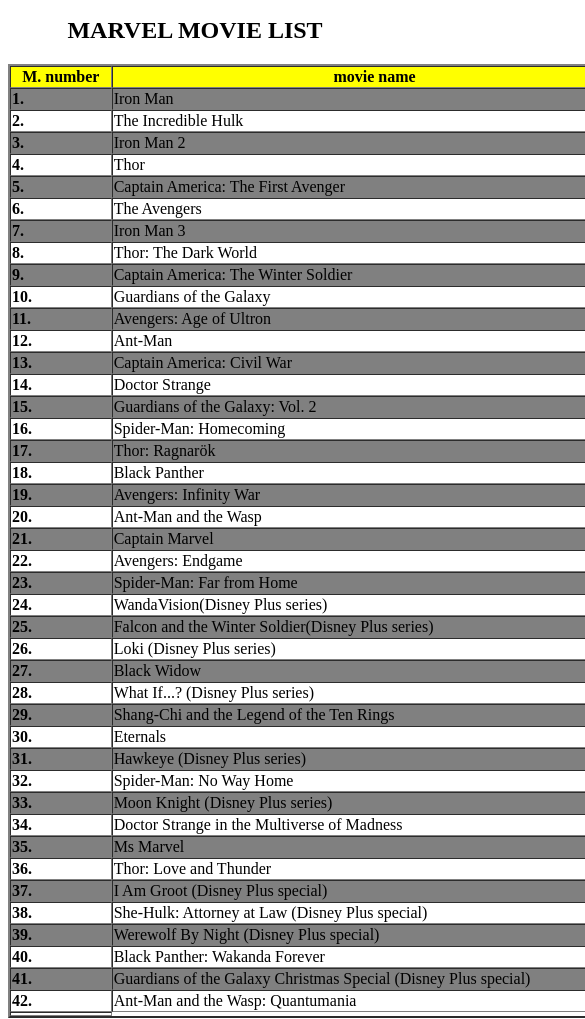
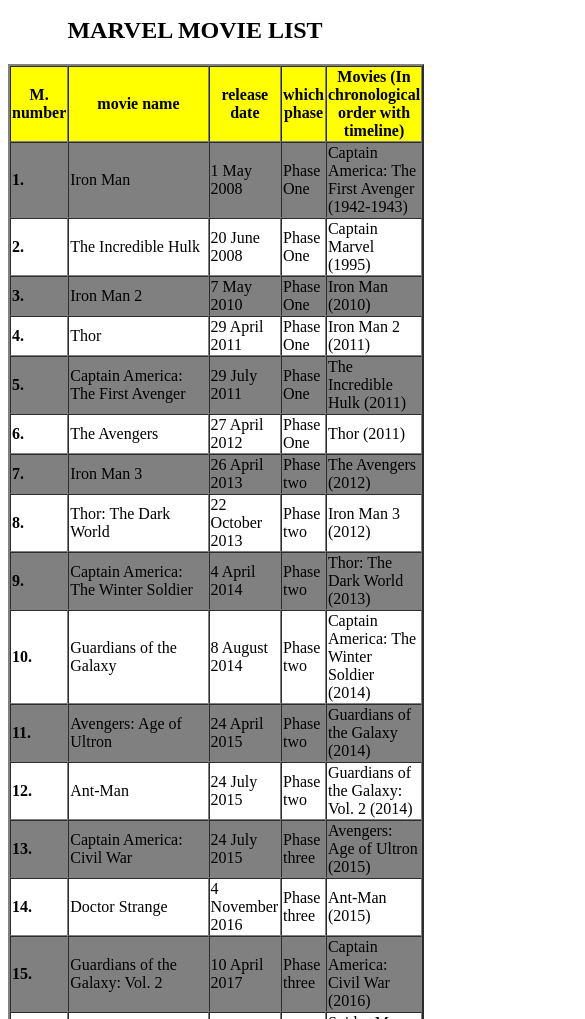
Before and after one commit to darshilss/hollywoodsociety, a plain HTML site: page MARVELSTUDIOS.html in a window 390 px wide. Shown: the part 1354-2373 px from the top of the page, 585 px wide, since content can reach past the window. Drawn offline with Linux system fonts and the light colour scheme.

Commit message:
Update MARVELSTUDIOS.html

```diff
--- a/MARVELSTUDIOS.html
+++ b/MARVELSTUDIOS.html
@@ -13,7 +13,7 @@
 
 
     @media only screen and (min-width: 200px) and (max-width: 567px) {
-       .asd {
+       .hello {
         width: 100%;
         height: 100%;
        }
@@ -23,7 +23,7 @@
     </style>
 </head>
 <body>
-    <div class="asd">
+    <div class="hello">
     <header>
        <h1 align="center"> MARVEL CINEMATIC UNIVERSE</h1>
         <hr>
@@ -46,7 +46,7 @@
                 The franchise has been commercially successful, becoming one of the highest-grossing media franchises of all time, and generally received positive reviews. It has inspired other film and television studios to attempt similar shared universes, and has also inspired several themed attractions, an art exhibit, television specials, literary material, multiple tie-in video games, and commercials.
             </p>
               <h1 align="center"> MARVEL MOVIE LIST </h1>
-            <table class="alt" border="2" cellspacing="0" align="center" width="1300" height="50" >
+            <table class="alt" border="2" cellspacing="0" align="center" >
                 <thead>
                     <tr bgcolor="yellow">
                         <th> M. number</th>
```
